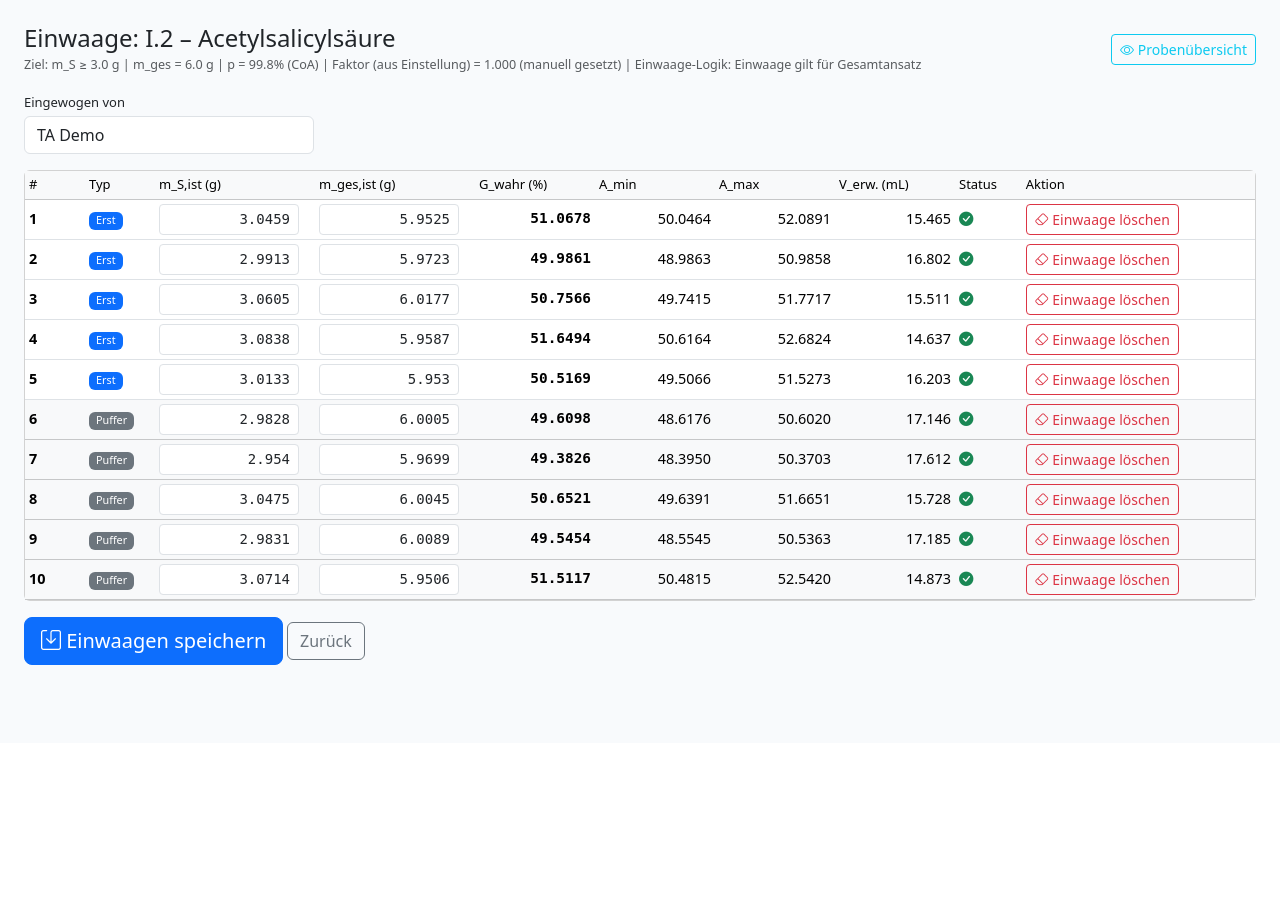
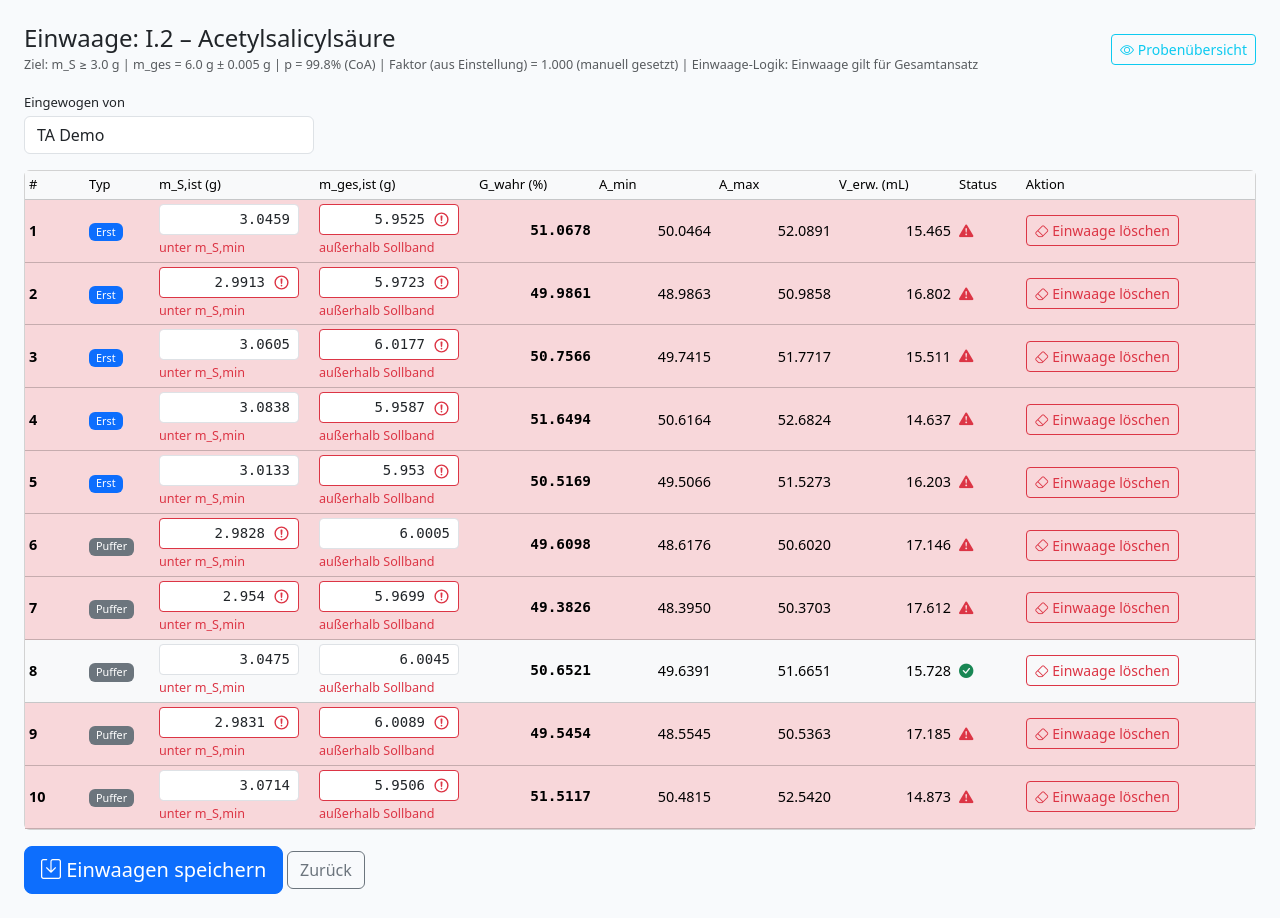
Before and after one commit to MicheleBonus/quanti-lims-demo, a Flask app: page /ta/weighing/1 in a window 1280 px wide. Shown: the part 57-975 px from the top of the page. Before the commit the page ends 722 px from the top, so only its background shows below. Run offline with Flask 3, Linux system fonts and the light colour scheme; some libraries are stand-ins or nearby versions.

Commit message:
Add unified weighing limit validation and UI warnings

```diff
--- a/app.py
+++ b/app.py
@@ -26,6 +26,9 @@
 from calculation_modes import MODE_ASSAY_MASS_BASED, MODE_TITRANT_STANDARDIZATION, resolve_mode
 
 
+TARGET_M_GES_TOLERANCE_G = 0.005
+
+
 
 def mode_titer_label(mode: str | None) -> str:
     resolved = resolve_mode(mode)
@@ -53,6 +56,53 @@
     if basis == WEIGHING_BASIS_PER_PREPARATION and method.n_aliquots is not None:
         return "n_aliquots darf nur bei Einwaage je Bestimmung gesetzt werden."
     return None
+
+
+def evaluate_weighing_limits(batch: SampleBatch, m_s_actual_g: float | None, m_ges_actual_g: float | None) -> dict:
+    """Evaluate whether actual weighing values are within configured limits."""
+    mode = resolve_mode(batch.analysis.calculation_mode if batch.analysis else None)
+    checks: list[str] = []
+    details: dict[str, bool] = {
+        "m_s_min_violation": False,
+        "m_ges_target_violation": False,
+        "volume_range_violation": False,
+    }
+
+    if mode == MODE_ASSAY_MASS_BASED:
+        if (
+            m_s_actual_g is not None
+            and batch.target_m_s_min_g is not None
+            and m_s_actual_g < batch.target_m_s_min_g
+        ):
+            details["m_s_min_violation"] = True
+            checks.append(f"m_S {m_s_actual_g:.3f} g < {batch.target_m_s_min_g:.3f} g")
+
+        if m_ges_actual_g is not None and batch.target_m_ges_g is not None:
+            lower = batch.target_m_ges_g - TARGET_M_GES_TOLERANCE_G
+            upper = batch.target_m_ges_g + TARGET_M_GES_TOLERANCE_G
+            if not (lower <= m_ges_actual_g <= upper):
+                details["m_ges_target_violation"] = True
+                checks.append(
+                    f"m_ges {m_ges_actual_g:.3f} g außerhalb Sollband {lower:.3f}–{upper:.3f} g"
+                )
+    else:
+        if (
+            m_ges_actual_g is not None
+            and batch.target_v_min_ml is not None
+            and batch.target_v_max_ml is not None
+            and not (batch.target_v_min_ml <= m_ges_actual_g <= batch.target_v_max_ml)
+        ):
+            details["volume_range_violation"] = True
+            checks.append(
+                f"V {m_ges_actual_g:.3f} mL außerhalb Zielbereich {batch.target_v_min_ml:.3f}–{batch.target_v_max_ml:.3f} mL"
+            )
+
+    return {
+        "mode": mode,
+        "out_of_range": bool(checks),
+        "messages": checks,
+        **details,
+    }
 
 
 def resolve_standardization_titer(semester_id: int) -> dict | None:
@@ -1011,6 +1061,10 @@
                 flash(f"Inkonsistente Methoden-Konfiguration: {validation_error}", "danger")
                 return redirect(url_for("admin_method_form", id=method.id))
         samples = Sample.query.filter_by(batch_id=batch_id).order_by(Sample.running_number).all()
+        weighing_flags = {
+            s.id: evaluate_weighing_limits(batch, s.m_s_actual_g, s.m_ges_actual_g)
+            for s in samples
+        }
         if request.method == "POST":
             ignored_empty_fields = 0
             for s in samples:
@@ -1036,6 +1090,11 @@
                     ignored_empty_fields += 1
                 s.weighed_by = request.form.get("weighed_by") or s.weighed_by
                 s.weighed_date = date.today().isoformat()
+
+                flags = evaluate_weighing_limits(batch, s.m_s_actual_g, s.m_ges_actual_g)
+                weighing_flags[s.id] = flags
+                if flags["out_of_range"]:
+                    flash(f"Probe #{s.running_number}: " + "; ".join(flags["messages"]), "danger")
             if ignored_empty_fields:
                 flash(
                     "Leere Eingabefelder löschen bestehende Werte nicht. Bitte „Einwaage löschen“ nutzen.",
@@ -1044,7 +1103,14 @@
             db.session.commit()
             flash_saved("Einwaagen")
             return redirect(url_for("ta_weighing_batch", batch_id=batch_id))
-        return render_template("ta/weighing.html", batch=batch, samples=samples, titer_label=mode_titer_label(batch.analysis.calculation_mode))
+        return render_template(
+            "ta/weighing.html",
+            batch=batch,
+            samples=samples,
+            titer_label=mode_titer_label(batch.analysis.calculation_mode),
+            weighing_flags=weighing_flags,
+            target_m_ges_tolerance_g=TARGET_M_GES_TOLERANCE_G,
+        )
 
     @app.route("/ta/samples/<int:sample_id>/clear-weighing", methods=["POST"])
     def ta_clear_sample_weighing(sample_id):
@@ -1246,6 +1312,14 @@
             )
             return redirect(url_for("results_overview", analysis_id=analysis.id))
 
+        weighing_limits = evaluate_weighing_limits(sample.batch, sample.m_s_actual_g, sample.m_ges_actual_g)
+        if weighing_limits["out_of_range"]:
+            flash(
+                f"Ansage blockiert für Probe #{sample.running_number}: " + "; ".join(weighing_limits["messages"]),
+                "danger",
+            )
+            return redirect(url_for("results_overview", analysis_id=analysis.id))
+
         if request.method == "POST":
             val = _float(request.form.get("ansage_value"))
             if val is None:
--- a/templates/ta/weighing.html
+++ b/templates/ta/weighing.html
@@ -5,7 +5,11 @@
   <div>
     <h4 class="mb-0">Einwaage: {{ batch.analysis.code }} – {{ batch.analysis.name }}</h4>
     <small class="text-body-secondary">
-      Ziel: m_S ≥ {{ batch.target_m_s_min_g }} g | m_ges = {{ batch.target_m_ges_g }} g |
+      {% if batch.analysis.calculation_mode == 'titrant_standardization' %}
+      Ziel: V im Bereich {{ batch.target_v_min_ml }}–{{ batch.target_v_max_ml }} mL |
+      {% else %}
+      Ziel: m_S ≥ {{ batch.target_m_s_min_g }} g | m_ges = {{ batch.target_m_ges_g }} g ± {{ target_m_ges_tolerance_g|fmt(3) }} g |
+      {% endif %}
       p = {{ batch.p_effective|fmt(1) }}% ({{ batch.p_source }}) |
       {{ titer_label }} = {{ batch.titer|fmt(3) }} ({{ batch.titer_source_label }}) |
       Einwaage-Logik: {{ batch.analysis.method.weighing_basis_label if batch.analysis.method else 'Einwaage gilt für Gesamtansatz' }}
@@ -45,27 +49,34 @@
     </thead>
     <tbody>
       {% for s in samples %}
-      <tr class="{% if s.is_buffer %}table-light{% endif %}">
+      {% set flags = weighing_flags.get(s.id, {}) %}
+      <tr class="{% if flags.out_of_range %}table-danger{% elif s.is_buffer %}table-light{% endif %}" data-row-sample-id="{{ s.id }}">
         <td><strong>{{ s.running_number }}</strong></td>
         <td>{% if s.is_buffer %}<span class="badge bg-secondary">Puffer</span>{% else %}<span class="badge bg-primary">Erst</span>{% endif %}</td>
         <td>
-          <input type="text" class="form-control form-control-sm weighing-input"
+          <input type="text" class="form-control form-control-sm weighing-input {% if flags.m_s_min_violation %}is-invalid{% endif %}"
                  name="m_s_{{ s.id }}" value="{{ s.m_s_actual_g if s.m_s_actual_g else '' }}"
                  data-sample-id="{{ s.id }}" data-field="m_s"
                  placeholder="0.0000" inputmode="decimal">
+          <div class="invalid-feedback d-block field-hint" data-hint-field="m_s" {% if not flags.m_s_min_violation %}style="display:none !important;"{% endif %}>unter m_S,min</div>
         </td>
         <td>
-          <input type="text" class="form-control form-control-sm weighing-input"
+          <input type="text" class="form-control form-control-sm weighing-input {% if flags.m_ges_target_violation or flags.volume_range_violation %}is-invalid{% endif %}"
                  name="m_ges_{{ s.id }}" value="{{ s.m_ges_actual_g if s.m_ges_actual_g else '' }}"
                  data-sample-id="{{ s.id }}" data-field="m_ges"
                  placeholder="0.0000" inputmode="decimal">
+          <div class="invalid-feedback d-block field-hint" data-hint-field="m_ges" {% if not (flags.m_ges_target_violation or flags.volume_range_violation) %}style="display:none !important;"{% endif %}>
+            {% if batch.analysis.calculation_mode == 'titrant_standardization' %}außerhalb Zielbereich{% else %}außerhalb Sollband{% endif %}
+          </div>
         </td>
         <td class="calc-g-wahr text-end" id="gw-{{ s.id }}">{{ s.g_wahr|fmt(4) if s.g_wahr else '' }}</td>
         <td class="text-end" id="amin-{{ s.id }}">{{ s.a_min|fmt(4) if s.a_min else '' }}</td>
         <td class="text-end" id="amax-{{ s.id }}">{{ s.a_max|fmt(4) if s.a_max else '' }}</td>
         <td class="text-end" id="vexp-{{ s.id }}">{{ s.v_expected|fmt(3) if s.v_expected else '' }}</td>
         <td>
-          {% if s.is_weighed %}
+          {% if flags.out_of_range %}
+            <i class="bi bi-exclamation-triangle-fill text-danger"></i>
+          {% elif s.is_weighed %}
             <i class="bi bi-check-circle-fill text-success"></i>
           {% else %}
             <i class="bi bi-circle text-body-secondary"></i>
@@ -106,6 +117,45 @@
 const N_ALIQUOTS = {{ batch.analysis.method.n_aliquots if batch.analysis.method and batch.analysis.method.n_aliquots else (batch.analysis.k_determinations or 1) }};
 const SCALE = WEIGHING_BASIS === 'per_determination' ? N_ALIQUOTS : 1;
 
+const TARGET_M_S_MIN_G = {{ batch.target_m_s_min_g if batch.target_m_s_min_g is not none else 'null' }};
+const TARGET_M_GES_G = {{ batch.target_m_ges_g if batch.target_m_ges_g is not none else 'null' }};
+const TARGET_M_GES_TOLERANCE_G = {{ target_m_ges_tolerance_g }};
+const TARGET_V_MIN_ML = {{ batch.target_v_min_ml if batch.target_v_min_ml is not none else 'null' }};
+const TARGET_V_MAX_ML = {{ batch.target_v_max_ml if batch.target_v_max_ml is not none else 'null' }};
+const MODE = '{{ batch.analysis.calculation_mode }}';
+
+function evaluateLimits(ms, mges) {
+  const flags = { mSMin: false, mGesBand: false, volumeRange: false, out: false };
+  if (MODE === 'titrant_standardization') {
+    if (!Number.isNaN(mges) && TARGET_V_MIN_ML !== null && TARGET_V_MAX_ML !== null) {
+      flags.volumeRange = !(mges >= TARGET_V_MIN_ML && mges <= TARGET_V_MAX_ML);
+    }
+  } else {
+    if (!Number.isNaN(ms) && TARGET_M_S_MIN_G !== null) {
+      flags.mSMin = ms < TARGET_M_S_MIN_G;
+    }
+    if (!Number.isNaN(mges) && TARGET_M_GES_G !== null) {
+      const lower = TARGET_M_GES_G - TARGET_M_GES_TOLERANCE_G;
+      const upper = TARGET_M_GES_G + TARGET_M_GES_TOLERANCE_G;
+      flags.mGesBand = !(mges >= lower && mges <= upper);
+    }
+  }
+  flags.out = flags.mSMin || flags.mGesBand || flags.volumeRange;
+  return flags;
+}
+
+function applyLimitUi(row, flags) {
+  row.classList.toggle('table-danger', flags.out);
+  const msInput = row.querySelector('[data-field="m_s"]');
+  const mgesInput = row.querySelector('[data-field="m_ges"]');
+  msInput.classList.toggle('is-invalid', flags.mSMin);
+  mgesInput.classList.toggle('is-invalid', flags.mGesBand || flags.volumeRange);
+  const msHint = row.querySelector('[data-hint-field="m_s"]');
+  const mgesHint = row.querySelector('[data-hint-field="m_ges"]');
+  msHint.style.display = flags.mSMin ? 'block' : 'none';
+  mgesHint.style.display = (flags.mGesBand || flags.volumeRange) ? 'block' : 'none';
+}
+
 document.querySelectorAll('.weighing-input').forEach(input => {
   input.addEventListener('input', () => {
     const sid = input.dataset.sampleId;
@@ -139,7 +189,9 @@
         }
       }
     }
+    applyLimitUi(row, evaluateLimits(ms, mges));
   });
+  input.dispatchEvent(new Event('input'));
 });
 </script>
 {% endblock %}
```
